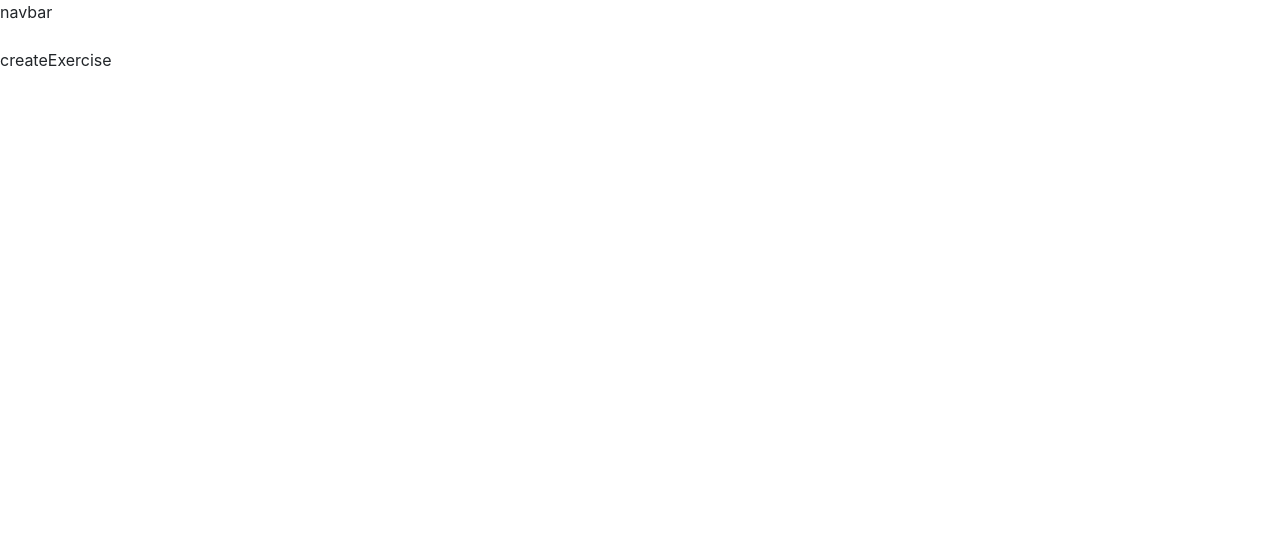
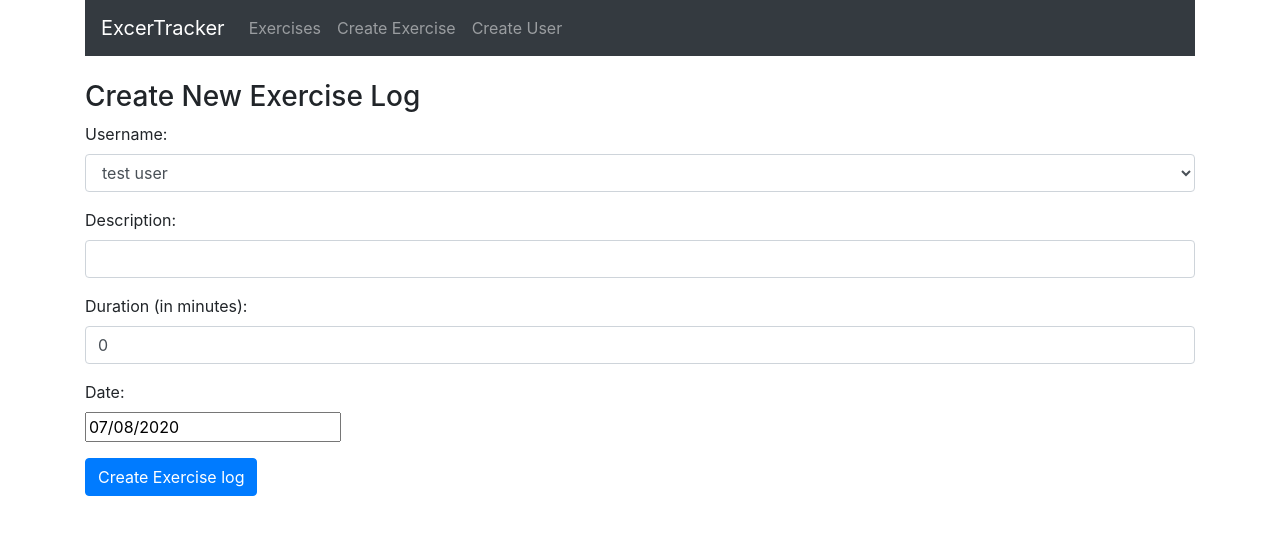
Before and after one commit to ItuTheGoat/excertracker, a React (Create React App) app: page /create in a window 1280 px wide. Shown: the top 534 px of the page. Built offline with nearby package versions, Linux system fonts and the light colour scheme; the HTML template or start-up script is replaced by a standard one.

Commit message:
Created the 'createExercise' component
window.location seems to clear the console

```diff
--- a/package.json
+++ b/package.json
@@ -8,6 +8,7 @@
     "@testing-library/user-event": "^7.2.1",
     "bootstrap": "^4.5.0",
     "react": "^16.13.1",
+    "react-datepicker": "^3.0.0",
     "react-dom": "^16.13.1",
     "react-router-dom": "^5.2.0",
     "react-scripts": "3.4.1"
--- a/src/App.js
+++ b/src/App.js
@@ -10,12 +10,14 @@ import createExercise from "./components/createExercise";
 function App() {
   return (
     <Router>
+      <div className="container">
         <Navbar />
         <br />
         <Route path="/" exact component={exerciseList} />
         <Route path="/create" exact component={createExercise} />
         <Route path="/user" component={createUser} />
         <Route path="/edit/:id" component={editExercise} />
+      </div>
     </Router>
   );
 }
--- a/src/components/createExercise.js
+++ b/src/components/createExercise.js
@@ -1,7 +1,131 @@
-import React from "react";
+import React, { Component } from "react";
+import DatePicker from "react-datepicker";
+import "react-datepicker/dist/react-datepicker.css"; // For styling the datepicker
 
-function createExercise() {
-  return <div>createExercise</div>;
+export default class CreateExercise extends Component {
+  constructor(props) {
+    super(props);
+
+    this.state = {
+      username: "",
+      description: "",
+      duration: 0,
+      date: new Date(),
+      users: [],
+    };
+  }
+
+  componentDidMount() {
+    this.setState({
+      users: ["test user"],
+      username: "test user",
+    });
+  }
+
+  onChangeUsername = (e) => {
+    this.setState({
+      username: e.target.value,
+    });
+    console.log(this.state.username);
+  };
+
+  onChangeDescription = (e) => {
+    this.setState({
+      description: e.target.value,
+    });
+    console.log(this.state.description);
+  };
+
+  onChangeDuration = (e) => {
+    this.setState({
+      duration: e.target.value,
+    });
+    console.log(this.state.duration);
+  };
+
+  onChangeDate = (date) => {
+    this.setState({
+      date,
+    });
+  };
+
+  onSubmit = (e) => {
+    e.preventDefault();
+
+    const exercise = {
+      username: this.state.username,
+      description: this.state.description,
+      duration: this.state.duration,
+      date: this.state.date,
+    };
+    // console.log(exercise);
+    // Gets the current page and redirects to here after the method runs
+    window.location = "/";
+  };
+
+  render() {
+    return (
+      <div>
+        <h3>Create New Exercise Log</h3>
+        <form onSubmit={this.onSubmit}>
+          <div className="form-group">
+            <label>Username: </label>
+            <select
+              ref="UserInput"
+              required
+              className="form-control"
+              value={this.state.username}
+              onChange={this.onChangeUsername}
+            >
+              {this.state.users.map((user) => {
+                return (
+                  <option key={user} value={user}>
+                    {user}
+                  </option>
+                );
+              })}
+            </select>
+          </div>
+          <div className="form-group">
+            <label>Description: </label>
+            <input
+              type="text"
+              required
+              className="form-control"
+              value={this.state.description}
+              onChange={this.onChangeDescription}
+            />
+          </div>
+          <div className="form-group">
+            <label>Duration (in minutes): </label>
+            <input
+              type="text"
+              required
+              className="form-control"
+              value={this.state.duration}
+              onChange={this.onChangeDuration}
+              placeholder="i.e. 90, 45, 30"
+            />
+          </div>
+          <div className="form-group">
+            <label>Date: </label>
+            <div>
+              <DatePicker
+                selected={this.state.date}
+                onChange={this.onChangeDate}
+              />
+            </div>
+          </div>
+
+          <div className="form-group">
+            <input
+              type="submit"
+              value="Create Exercise log"
+              className="btn btn-primary"
+            />
+          </div>
+        </form>
+      </div>
+    );
+  }
 }
-
-export default createExercise;
--- a/src/components/createUser.js
+++ b/src/components/createUser.js
@@ -1,7 +1,7 @@
-import React from "react";
+import React, { Component } from "react";
 
-function createUser() {
-  return <div>createUser</div>;
+export default class CreateUser extends Component {
+  render() {
+    return <div></div>;
+  }
 }
-
-export default createUser;
--- a/src/components/editExercise.js
+++ b/src/components/editExercise.js
@@ -1,7 +1,7 @@
-import React from "react";
+import React, { Component } from "react";
 
-function editExercise() {
-  return <div>editExercise</div>;
+export default class EditExercise extends Component {
+  render() {
+    return <div></div>;
+  }
 }
-
-export default editExercise;
--- a/src/components/exerciseList.js
+++ b/src/components/exerciseList.js
@@ -1,7 +1,7 @@
-import React from "react";
+import React, { Component } from "react";
 
-function exerciseList() {
-  return <div>exerciseList</div>;
+export default class ExerciseList extends Component {
+  render() {
+    return <div></div>;
+  }
 }
-
-export default exerciseList;
--- a/src/components/navbar.js
+++ b/src/components/navbar.js
@@ -1,7 +1,35 @@
-import React from "react";
+import React, { Component } from "react";
+import { Link } from "react-router-dom";
 
-function navbar() {
-  return <div>navbar</div>;
+class Navbar extends Component {
+  render() {
+    return (
+      <nav className="navbar navbar-dark bg-dark navbar-expand-lg">
+        <Link to="/" className="navbar-brand">
+          ExcerTracker
+        </Link>
+        <div className="collapse navbar-collapse">
+          <ul className="navbar-nav mr-auto">
+            <li className="navbar-item">
+              <Link to="/" className="nav-link">
+                Exercises
+              </Link>
+            </li>
+            <li className="navbar-item">
+              <Link to="/create" className="nav-link">
+                Create Exercise
+              </Link>
+            </li>
+            <li className="navbar-item">
+              <Link to="/user" className="nav-link">
+                Create User
+              </Link>
+            </li>
+          </ul>
+        </div>
+      </nav>
+    );
+  }
 }
 
-export default navbar;
+export default Navbar;
```
Also changed, not shown: 1 other file (tests, documents, lock files or other folders). Lines whose indentation alone changed are shown as unchanged.
